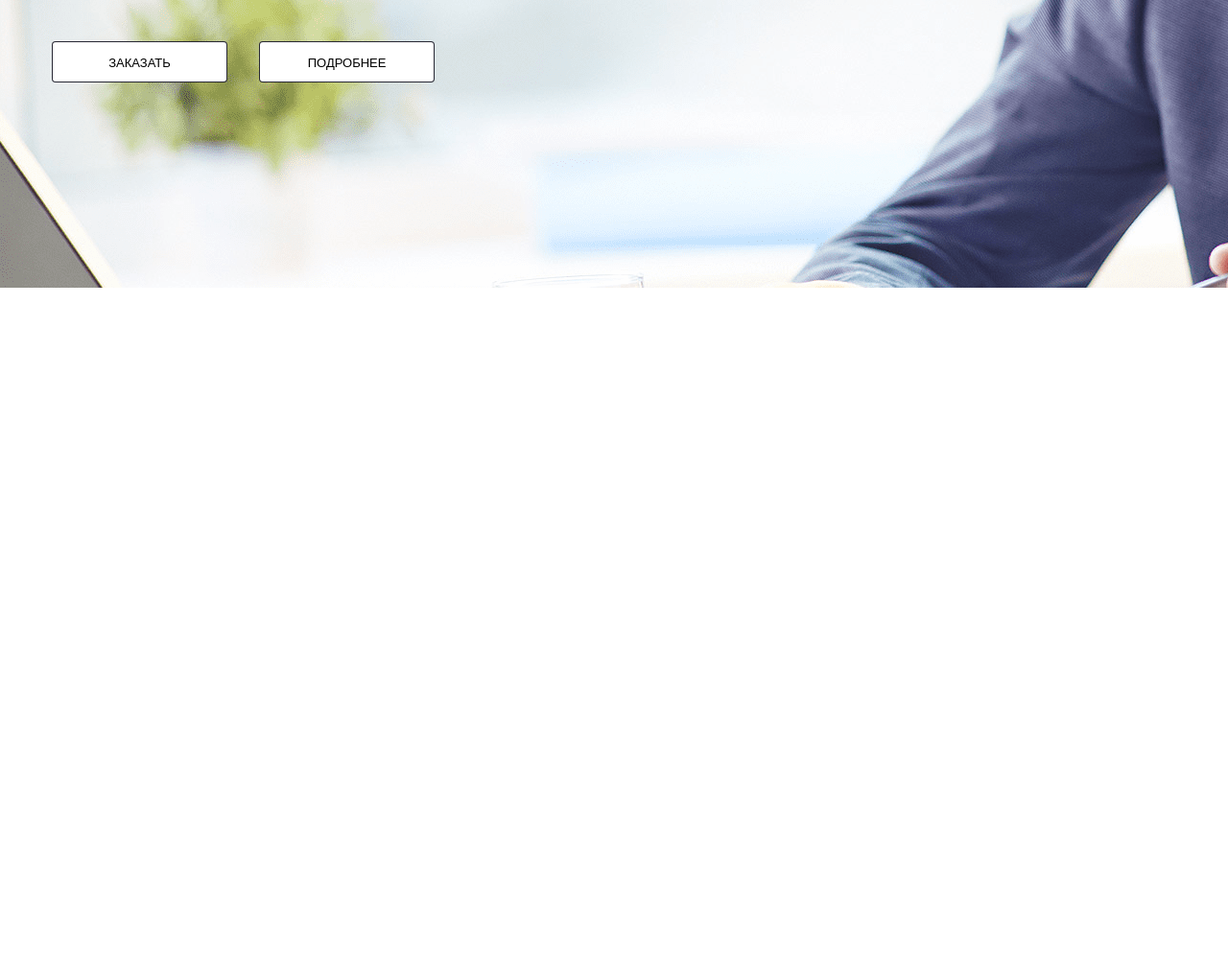
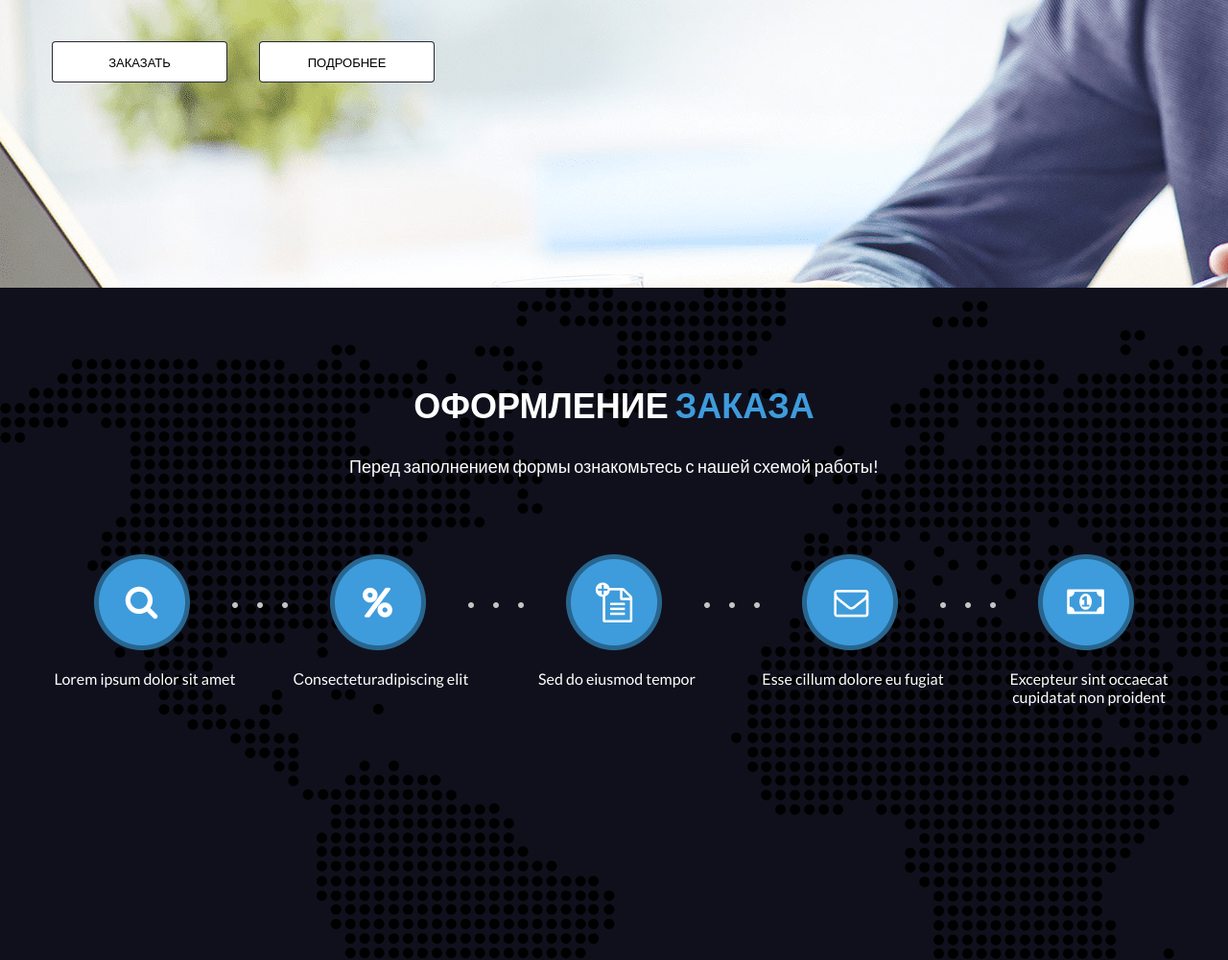
Before and after one commit to Developersprait/test-softcorp, a plain HTML site: page index.html in a window 1280 px wide. Shown: the part 550-1551 px from the top of the page at 96% size. Before the commit the page ends 850 px from the top, so only its background shows below. Drawn offline with Linux system fonts and the light colour scheme.

Commit message:
items started

```diff
--- a/index.html
+++ b/index.html
@@ -32,7 +32,7 @@
     </header>
     <div class="hero">
         <div class="container">
-            <div class="info">
+            <div class="text">
                 <div class="title"><span>Lorem ipsum</span> dolor sit<br> amet
                     consectetur <span>adipiscing</span></div>
                 <div class="subtitle">At vero eos et accusamus et iusto odio dignissimos ducimus!</div>
@@ -48,6 +48,45 @@
             </div>
         </div>
     </div>
+    <div class="info">
+        <div class="sub">
+            <div class="container">
+                <div class="wrapper">
+                    <div class="title">Оформление <span>Заказа</span></div>
+                    <div class="subtitle">Перед заполнением формы ознакомьтесь с нашей схемой работы!</div>
+                    <div class="items">
+                        <div class="item">
+                            <div class="img" style="background:url(img/1.png)"></div>
+                            <div class="text">Lorem ipsum dolor
+                                sit amet</div>
+                        </div>
+                        <div class="dots"></div>
+                        <div class="item">
+                            <div class="img" style="background:url(img/2.png)"></div>
+                            <div class="text">Сonsecteturadipiscing elit</div>
+                        </div>
+                        <div class="dots"></div>
+                        <div class="item">
+                            <div class="img" style="background:url(img/3.png)"></div>
+                            <div class="text">Sed do eiusmod tempor</div>
+                        </div>
+                        <div class="dots"></div>
+                        <div class="item">
+                            <div class="img" style="background:url(img/4.png)"></div>
+                            <div class="text">Esse cillum dolore
+                                eu fugiat</div>
+                        </div>
+                        <div class="dots"></div>
+                        <div class="item">
+                            <div class="img" style="background:url(img/5.png)"></div>
+                            <div class="text">Excepteur sint occaecat cupidatat non proident</div>
+                        </div>
+                    </div>
+                    <form action="" class="form"></form>
+                </div>
+            </div>
+        </div>
+    </div>
 </body>
 
 </html>
--- a/scss/_vars.scss
+++ b/scss/_vars.scss
@@ -1,2 +1,6 @@
 $blue: #3E9CDC;
 $black: #10101DE5;
+@mixin img{
+    width: 100px;
+    height: 100px;
+}
--- a/scss/blocks/_hero.scss
+++ b/scss/blocks/_hero.scss
@@ -3,7 +3,7 @@
     height: 850px;
     background: url(../img/hero.png);
     margin: 0 auto;
-    .info {
+    .text {
         width: 780px;
         .title {
             padding-top: 203px;
--- /dev/null
+++ b/scss/blocks/_info.scss
@@ -0,0 +1,62 @@
+.info {
+    width: 100%;
+    height: 1000px;
+    background: rgba(16, 16, 29, 1);
+    position: relative;
+    z-index: 1;
+    .sub {
+        background: url("../img/map.png");
+        width: 100%;
+        height: 100%;
+        position: relative;
+        z-index: 1;
+        .wrapper {
+            padding-top: 100px;
+            .title {
+                text-transform: uppercase;
+                font-size: 36px;
+                font-weight: 800;
+                text-align: center;
+                color: #fff;
+                margin-bottom: 30px;
+                span {
+                    color: $blue;
+                }
+            }
+            .subtitle {
+                font-size: 18px;
+                font-weight: 400;
+                color: #fff;
+                margin-bottom: 80px;
+                text-align: center;
+            }
+            .items {
+                display: flex;
+                justify-content: space-between;
+                .item {
+                    width: 188px;
+                    .img {
+                        @include img;
+                        margin: 0 auto;
+                        margin-bottom: 20px;
+                    }
+                    .text {
+                        color: #fff;
+                        font-size: 16px;
+                        font-weight: 400;
+                        text-align: center;
+                        width: 194px;
+                    }
+                }
+                .dots {
+                    width: 146px;
+                    height: 6px;
+                    background: url(../img/6.png);
+                    position: relative;
+                    z-index: 100;
+                    margin-top: 50px;
+                }
+            }
+        }
+    }
+}
--- a/scss/style.scss
+++ b/scss/style.scss
@@ -3,3 +3,4 @@
 //body parts
 @import 'blocks/header';
 @import 'blocks/hero';
+@import 'blocks/info'
```
Also changed, not shown: css/style.css, img/1.png (renamed from img/Group 3.png), img/2.png (renamed from img/Group 4.png), img/3.png (renamed from img/Group 3 (2).png), img/4.png (renamed from img/Group 3 (3).png), img/5.png (renamed from img/Group 3 (4).png), img/6.png (added), 1 other file. Lines whose indentation alone changed are shown as unchanged.
